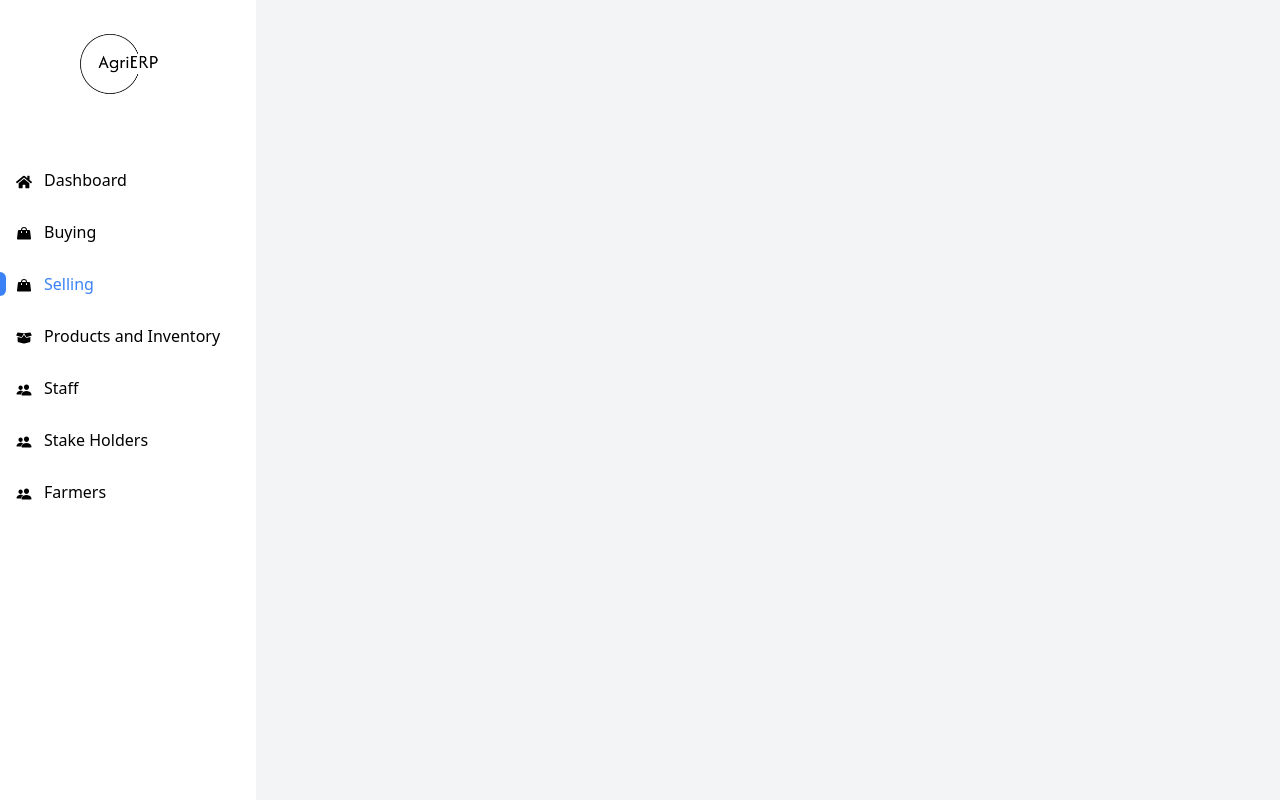
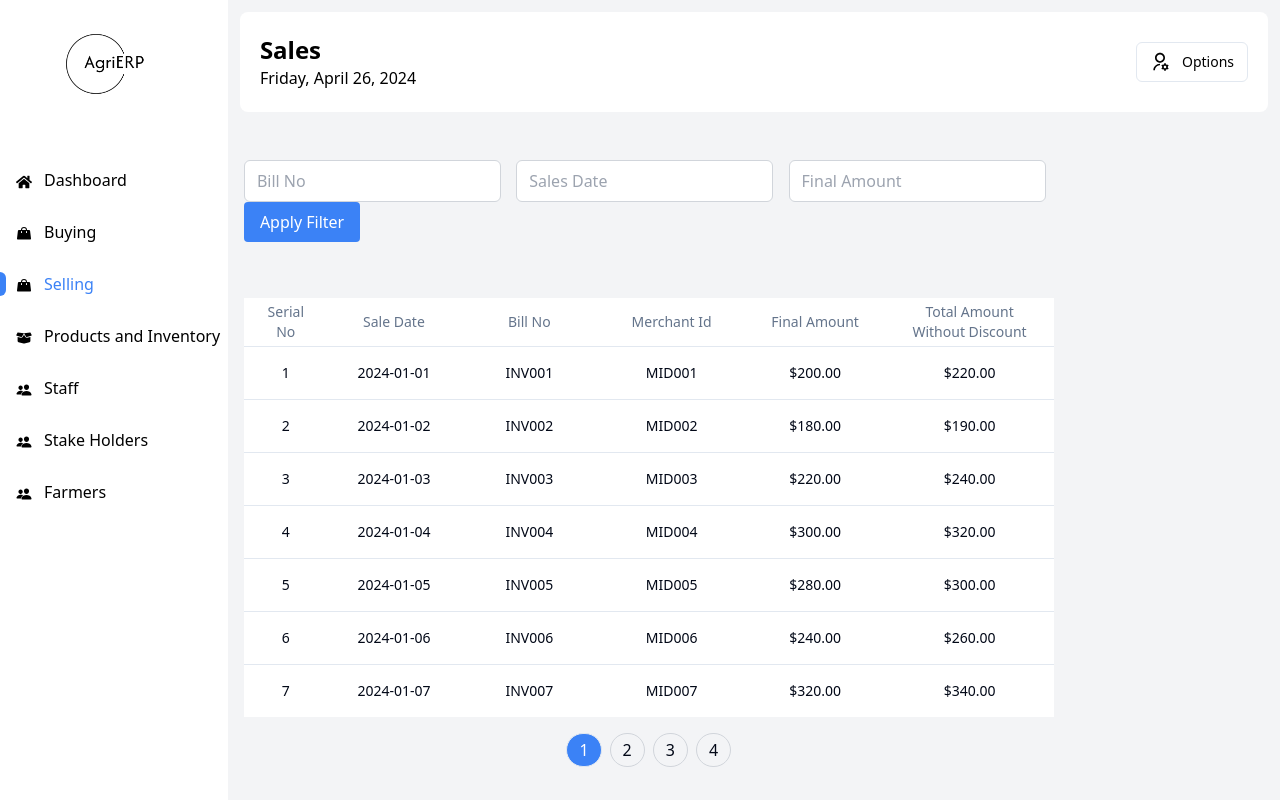
Before and after one commit to Vishakh2012/AgriERP, a React (Vite) app in the folder app/: page /sales in a window 1280 px wide. Built offline with nearby package versions, Linux system fonts and the light colour scheme.

Commit message:
FEAT:  - Changes in Sales_Display

```diff
--- a/app/src/page/Dashboard/Dashboard.tsx
+++ b/app/src/page/Dashboard/Dashboard.tsx
@@ -52,10 +52,10 @@ const Dashboard = () => {
 
 
             <div className='w-[600px] bg-white'>
-            <GraphDropdown onDataFetched={handleGraphData} />
+              <GraphDropdown onDataFetched={handleGraphData} />
               <BarChart graphData={graphData}/>
             </div>
-          </div>
+        </div>
         </div>
 
     </>
--- a/app/src/page/Sales_Display/Sales_Display.tsx
+++ b/app/src/page/Sales_Display/Sales_Display.tsx
@@ -9,9 +9,9 @@ import {
   TableHeader,
   TableRow,
 } from "@/components/ui/table"
-import Header from '@/components/Header/header';
+import Header from '@/components/Header/Header';
 
-const PAGE_SIZE = 10;
+const PAGE_SIZE = 7;
 const invoices = [
   {
     saleDate: "2024-01-01",
@@ -209,7 +209,7 @@ const invoices = [
 
 
 
-const TableDemo = ()=> {
+const SalesDisplay = ()=> {
   const [filterCriteria, setFilterCriteria] = useState({
     billNo: '',
     saleDate: '',
@@ -257,7 +257,10 @@ const TableDemo = ()=> {
 
   return (
     <div>
-      <div className="mx-auto max-w-5xl px-4 mt-16"> {/* Center the content */}
+      <div className='m-3'>
+      <Header text='Sales'/>
+      </div>
+      <div className="w-4/5 px-4 mt-12"> {/* Center the content */}
       <form onSubmit={handleFilterSubmit} className="flex flex-wrap items-end justify-between mb-4">
           <input
             type="text"
@@ -286,7 +289,7 @@ const TableDemo = ()=> {
           <button type="submit" className="bg-blue-500 text-white px-4 py-2 rounded hover:bg-blue-600"> Apply Filter</button>
         </form>
         </div>
-      <div className=" w-4/5 px-4 mt-16 rounded-3xl">
+      <div className=" w-4/5 px-4 mt-14 rounded-3xl">
       <Table className="shadow-md w-full mx-auto rounded-3xl ">
       <div className=" max-h-[600px] bg-white">
         <TableHeader  className="sticky top-0 bg-white z-10">
@@ -331,4 +334,4 @@ const TableDemo = ()=> {
   )
 }
 
-export default TableDemo
+export default SalesDisplay
```
Also changed, not shown: app/src/main.tsx (+3 -4 lines).
